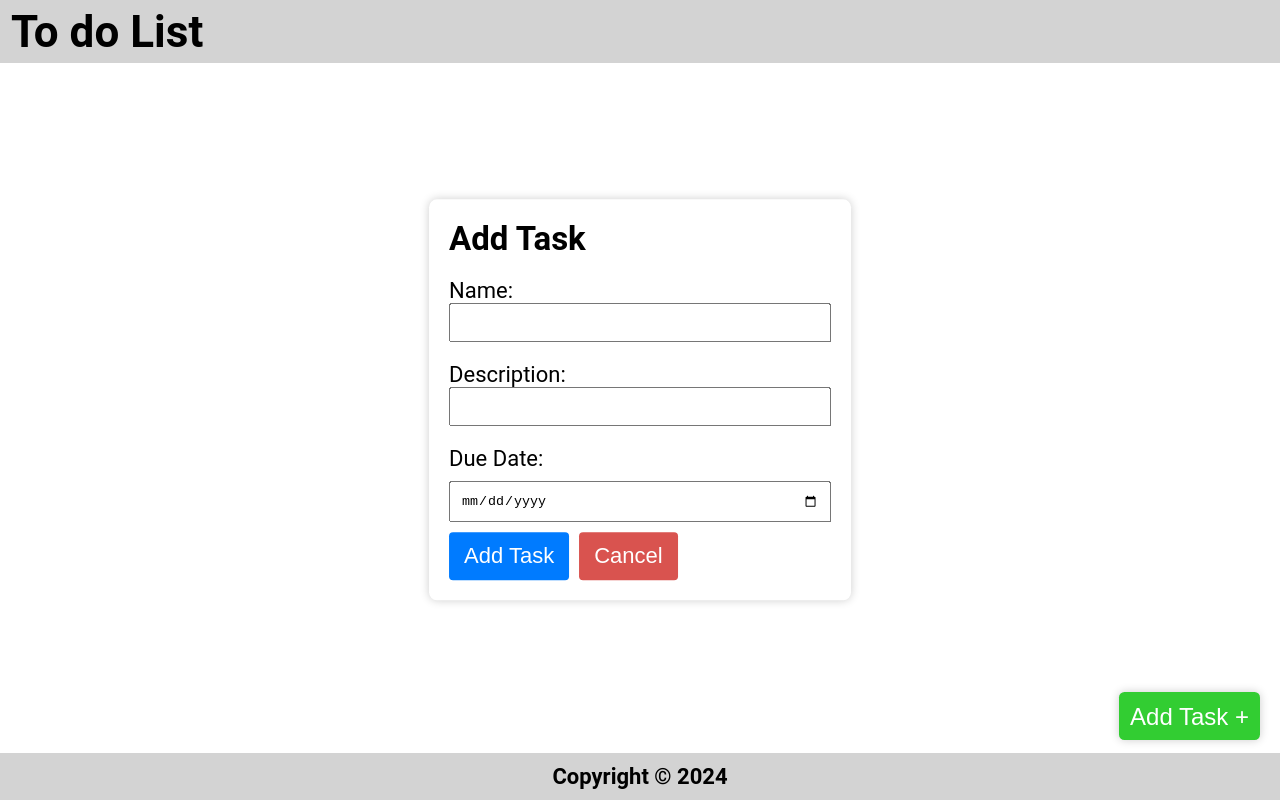
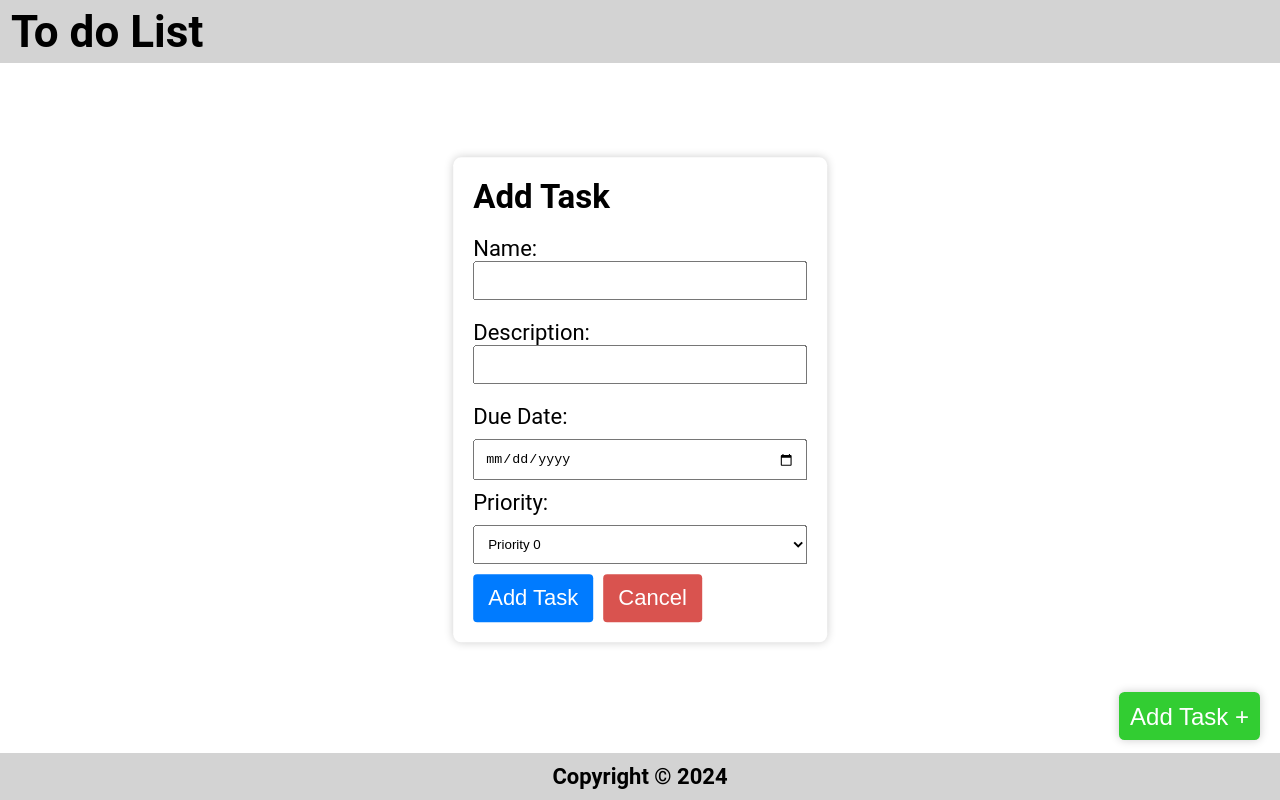
Before and after one commit to Abijeethvasra890/todo_zustand, a React (Vite) app: page / in a window 1280 px wide. Both pictures are taken after a click on the button "Add Task +". Built offline with nearby package versions, Linux system fonts and the light colour scheme.

Commit message:
added priority

```diff
--- a/src/Components/AddItem.jsx
+++ b/src/Components/AddItem.jsx
@@ -10,6 +10,7 @@ const AddItem = () => {
     const { itemDesc, setItemDesc } = useStore();
     const {dueDate, setDueDate} = useStore();
     const {createdDate, setCreatedDate} = useStore();
+    const {priority, setPriority} = useStore();
 
 
    const [addModal, setAddModal] = useState(false)
@@ -22,7 +23,15 @@ const AddItem = () => {
         //console.log('Adding task:', { itemName, itemDesc });
         const currentDate = new Date().toLocaleDateString('en-US');
         const id = items.length ? items[items.length -1].id+1 : 1
-        const newItem = {id, checked: false, item: itemName, desc: itemDesc, createdDate: currentDate, dueDate: dueDate}
+        const newItem = {
+          id,
+          checked: false,
+          item: itemName,
+          desc: itemDesc,
+          createdDate: currentDate,
+          dueDate: dueDate,
+          priority: priority
+        }
         const listItems = [...items, newItem];
         setItems(listItems);
         setItemName("");
@@ -61,6 +70,12 @@ const AddItem = () => {
           value={dueDate}
           onChange={(e)=>setDueDate(e.target.value)}
         />
+        <label>Priority:</label>
+        <select id="priority" name="priority" value={priority} onChange={(e)=>setPriority(e.target.value)}>
+          <option value="P0">Priority 0</option>
+          <option value="P1">Priority 1</option>
+          <option value="P2">Priority 2</option>
+        </select>
         <button onClick={handleAddTask}>Add Task</button>
         <button onClick={()=>setAddModal(false)}>Cancel</button>
       </div>
--- a/src/Components/Content.jsx
+++ b/src/Components/Content.jsx
@@ -66,6 +66,7 @@ const Content = () => {
                         checked = {item.checked}
                     />
                     <label>{item.item}</label>
+                    <p>{item.priority}</p>
                     <FaTrashAlt
                         role='button'
                         onClick={() => handleDelete(item.id)}
@@ -78,6 +79,7 @@ const Content = () => {
                         role='button'
                         onClick={() => handleEdit(item.id)}
                     />
+
                 </li>
             ))}
         </ul>
--- a/src/Components/EditItem.jsx
+++ b/src/Components/EditItem.jsx
@@ -44,6 +44,19 @@ const EditItem = ({editModal, editedItem, setEditModal, setEditedItem}) => {
               setEditedItem({ ...editedItem, dueDate: e.target.value })
             }
           />
+          <label>Priority:</label>
+          <select
+            id="priority"
+            name="priority"
+            value={editedItem.priority}
+            onChange={
+              (e)=>setEditedItem({ ...editedItem, priority: e.target.value })
+            }>
+            <option value="P0">Priority 0</option>
+            <option value="P1">Priority 1</option>
+            <option value="P2">Priority 2</option>
+          </select>
+
           <button onClick={handleSaveEdit}>Save</button>
           <button onClick={() => setEditModal(false)}>Cancel</button>
         </div>
--- a/src/Components/ViewItem.jsx
+++ b/src/Components/ViewItem.jsx
@@ -13,6 +13,7 @@ const ViewItem = ({viewModal, setViewModal, selectedItem}) => {
         <p>Checked: {selectedItem.checked ? 'Yes' : 'No'}</p>
         <p>CreatedDate: {selectedItem.createdDate}</p>
         <p>DueDate: {selectedItem.dueDate}</p>
+        <p>Priority: {selectedItem.priority}</p>
         <button onClick={() => setViewModal(false)}>Close</button>
         </div>
     }
--- a/src/store.js
+++ b/src/store.js
@@ -11,6 +11,8 @@ const store = (set) =>({
     setDueDate: (newDueDate) => set({ dueDate: newDueDate }),
     createdDate: '',
     setCreatedDate: (newCreatedDate) => set({ createdDate: newCreatedDate }),
+    priority: 'P0',
+    setPriority: (newPriority) => set({ priority: newPriority }),
  })
 
  export const useStore = create(store);
--- a/src/styles/additem.css
+++ b/src/styles/additem.css
@@ -34,12 +34,13 @@
     margin-bottom: 10px;
   }
 
-  .modal input {
+  .modal input,select {
     width: 100%;
     padding: 10px;
     margin-bottom: 10px;
     box-sizing: border-box;
   }
+
 
   .modal button {
     background-color: #007bff;
```
